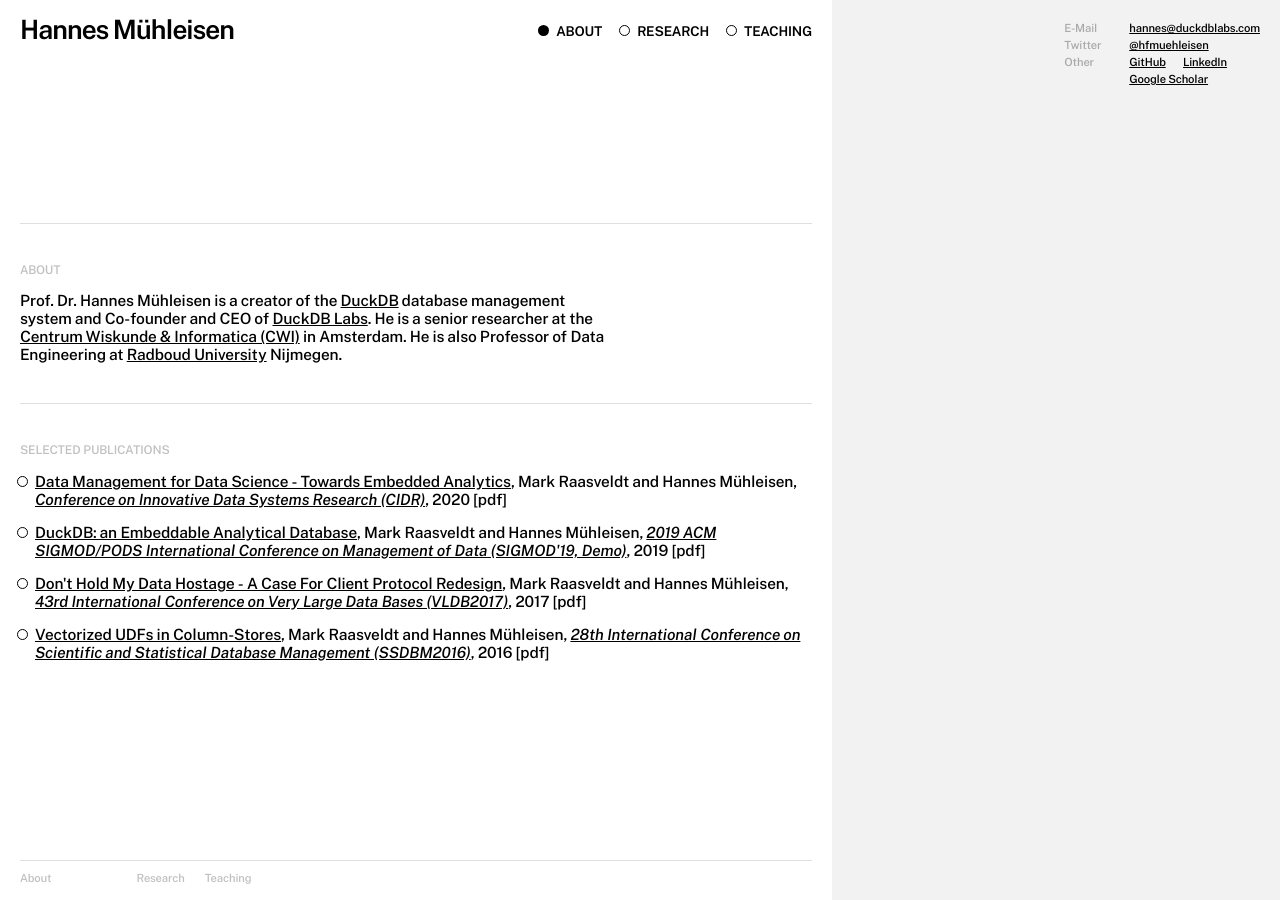
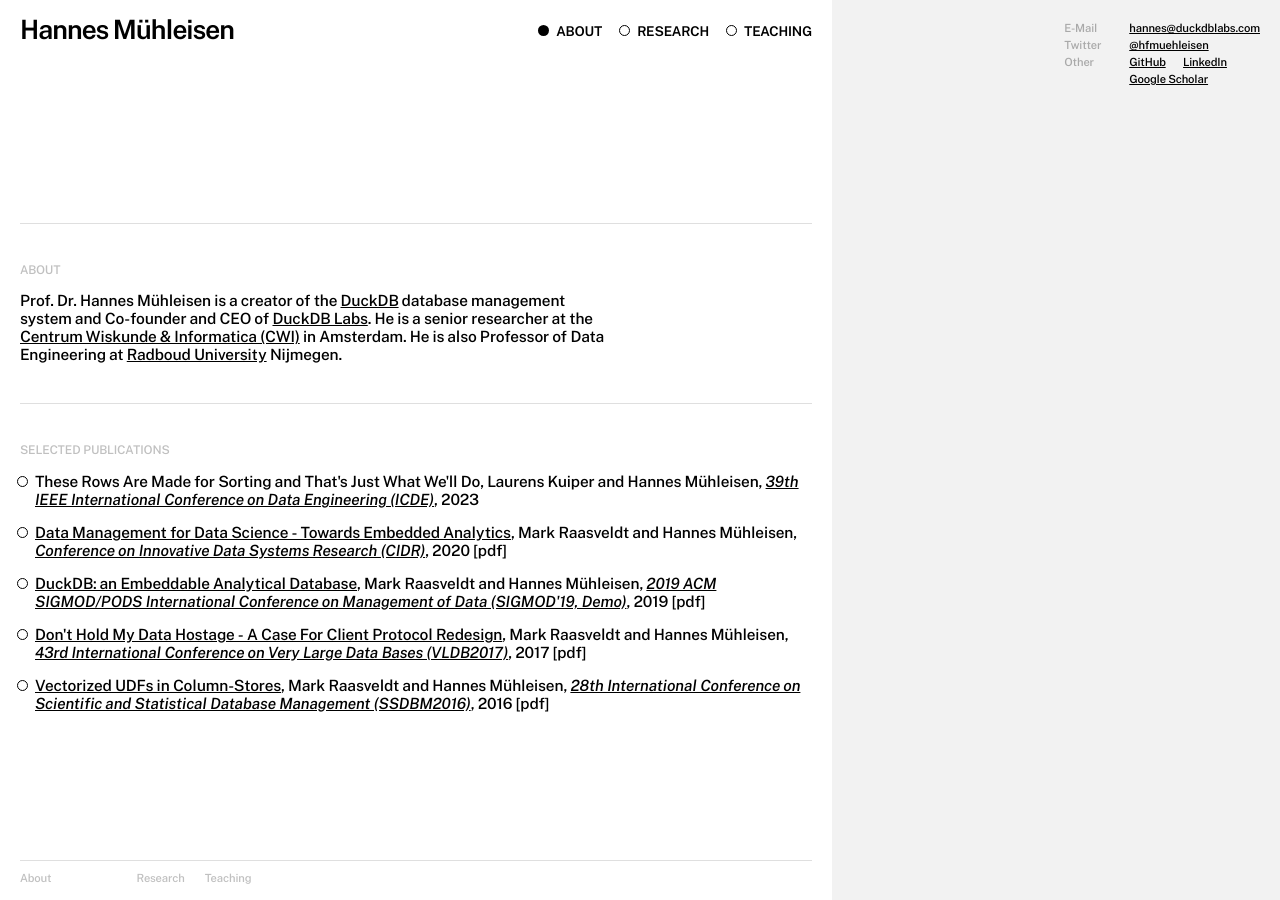
Before and after one commit to hannes/hannes.muehleisen.org, a Jekyll site: the page built from index.md, in a window 1280 px wide. Built offline with Jekyll 4.4.1, drawn with Linux system fonts in a browser that asks for light colours; our own code applies the rules of GitHub Pages for plain Markdown files.

Commit message:
Update publications.json

```diff
--- a/_data/publications.json
+++ b/_data/publications.json
@@ -1,5 +1,15 @@
 {
 	"publications": [
+		{
+			"year": 2023,
+			"title": "These Rows Are Made for Sorting and That's Just What We'll Do",
+			"author": "Laurens Kuiper and Hannes Mühleisen",
+			"publication_file": "",
+			"publication_url": "",
+			"conference": "39th IEEE International Conference on Data Engineering (ICDE)",
+			"conference_url": "https://icde2023.ics.uci.edu",
+			"featured": true
+		},
 		{
 			"year": 2020,
 			"title": "Data Management for Data Science - Towards Embedded Analytics",
```
